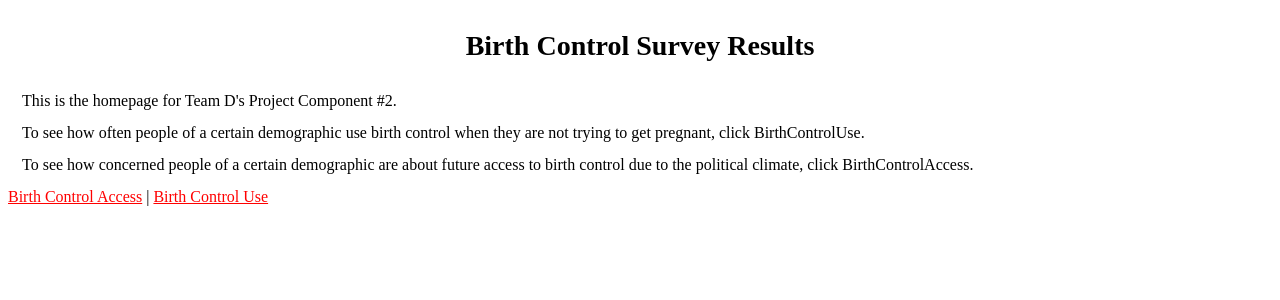
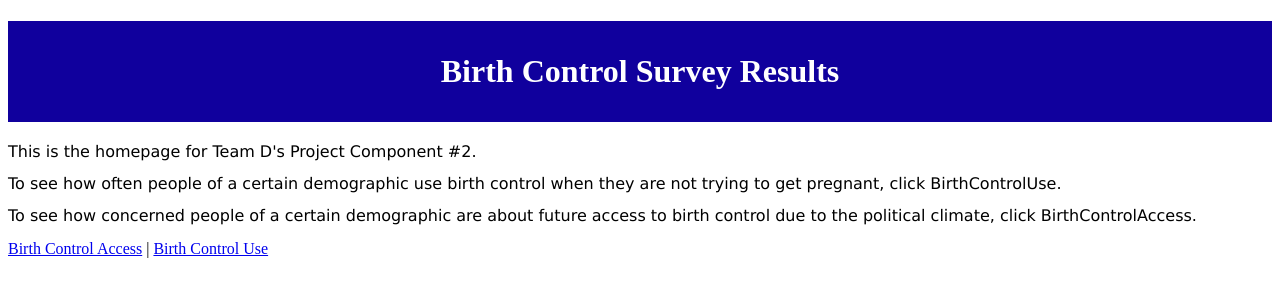
Before and after one commit to CS257-F23/team-project-d, a Flask app: page / in a window 1280 px wide. Shown: the top 300 px of the page. Run offline with Flask 3, Linux system fonts and the light colour scheme.

Commit message:
started revising

```diff
--- a/static/homepage.css
+++ b/static/homepage.css
@@ -1,17 +1,22 @@
 h1 {
+    padding-top: 1em;
+    padding-bottom: 1em;
+    background-color: rgb(16, 0, 157);
+    color: white;
     text-align: center;
-    font-size: 28px;
-    margin: 30px;
+}
+h2 {
+    font-family: Verdana, Geneva, sans-serif;
+    padding-top: 1em;
+    padding-bottom: 1em;
+    color: rgb(16, 0, 157);
+    text-align: left;
 }
 
 p {
-    margin: 14px;
-}
-
-a {
-    color: Red;
-    text-decoration: underline;
-
+    font-family: Verdana, Geneva, sans-serif;
+    line-height: 1;
+    font-weight:normal
 }
 
 a:visited{
@@ -24,3 +29,19 @@ a:hover {
     text-align: center;
 
 }
+
+button:hover {
+    color: rgb(16, 0, 157);
+    background-color: gray;
+}
+
+button {
+    background-color: rgb(16, 0, 157);
+    border: none;
+    color: white;
+    padding: 15px 32px;
+    text-align: center;
+    text-decoration: none;
+    display: inline-block;
+    font-size: 16px;
+  }
```
